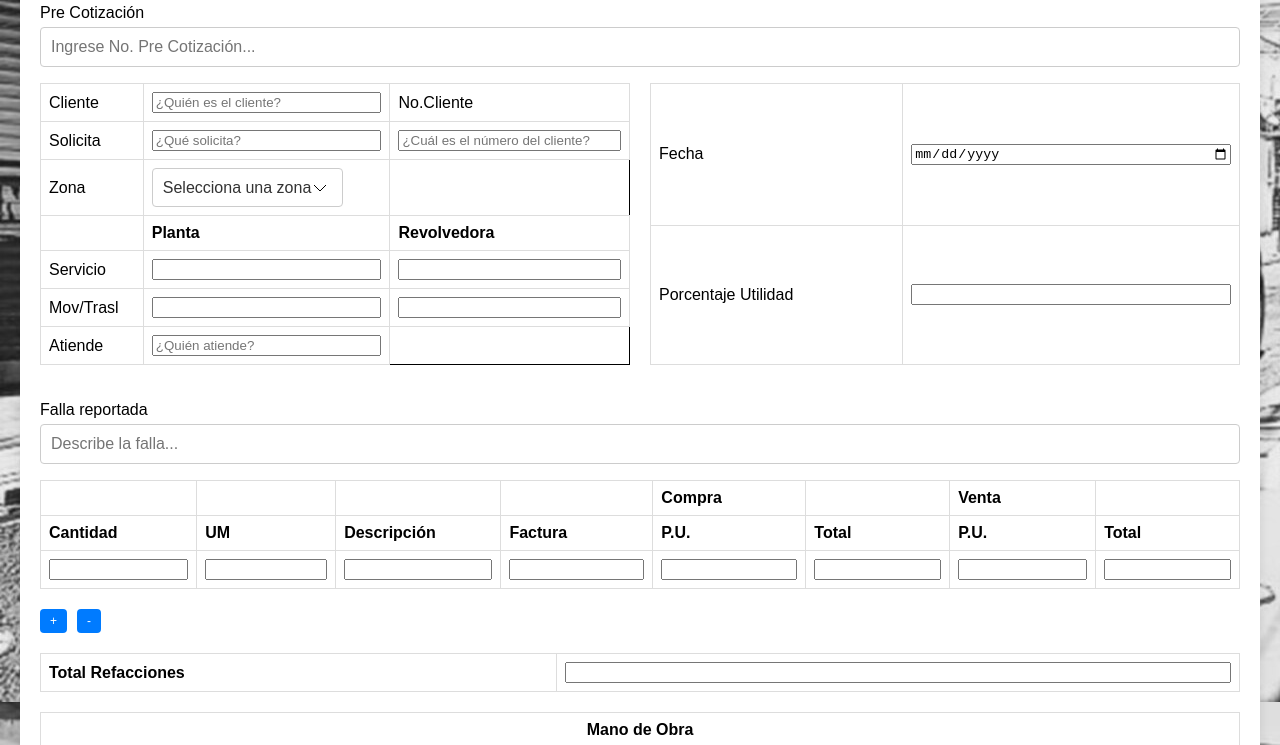
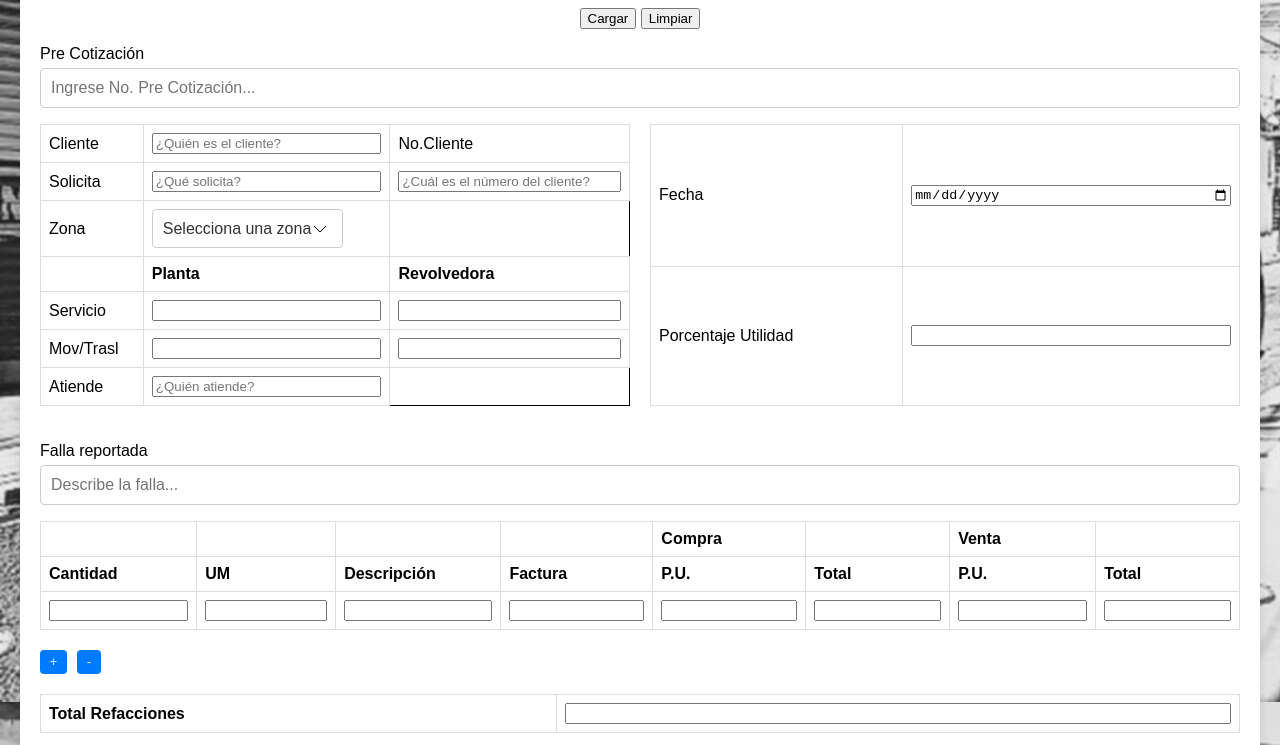
Before and after one commit to OctavioMenGom/ISI_AD3, a plain HTML site: page index.html in a window 1280 px wide. Shown: the part 141-886 px from the top of the page. Drawn offline with Linux system fonts and the light colour scheme; a script that the page names is missing.

Commit message:
Update index.html

```diff
--- a/index.html
+++ b/index.html
@@ -37,7 +37,7 @@
         <p></p>
         <form name="google-sheet" autocomplete="off" method="post">
             <!-- Botones de Cargar y Limpiar -->
-            <!--<div class="form-buttons">
+            <div class="form-buttons">
                 <button type="submit" name="Cargar">Cargar</button>
                 <button type="reset" class="reset" name="Limpiar">Limpiar</button>
             </div>
```
